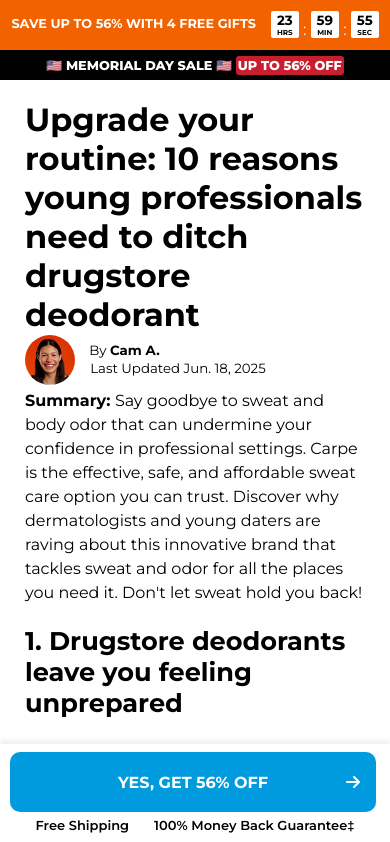
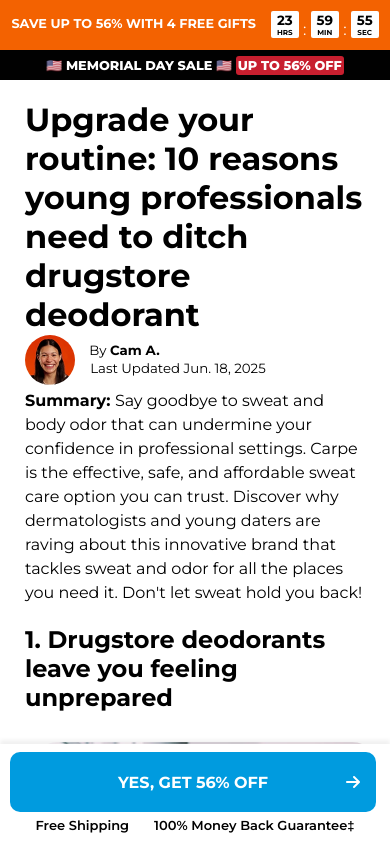
Before and after one commit to sarakashif1/Crape.com, a plain HTML site: page index.html in a window 390 px wide. Shown: the top 842 px of the page. Drawn offline with Linux system fonts and the light colour scheme.

Commit message:
Update style.css

```diff
--- a/style.css
+++ b/style.css
@@ -338,7 +338,6 @@ video {
 
     .heading1{
         display: block;
-              font-size: 1.6rem
     }
 
     .free{
@@ -397,7 +396,7 @@ video {
     .gifts{
         width: 349px;
     }
-  .h1{
+  h1{
     font-size: 1.5rem;
   }
 
```
